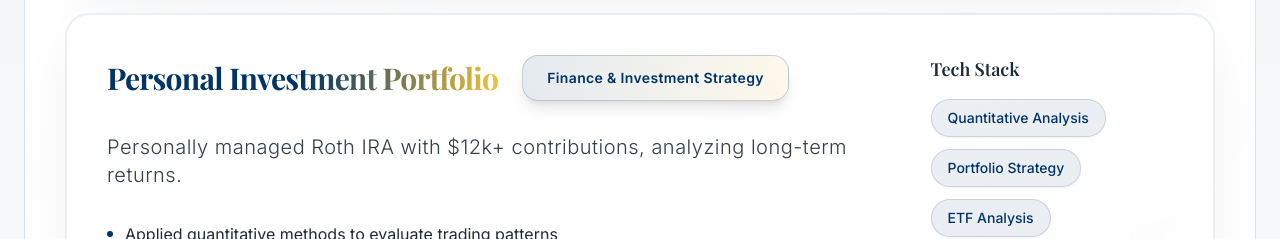
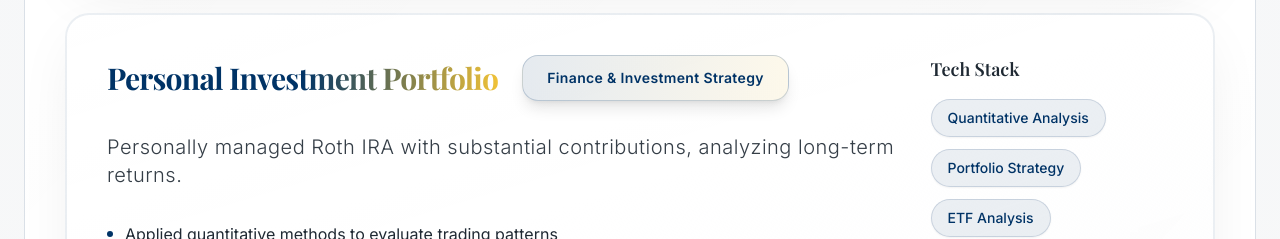
Before and after one commit to Ar1377/scroll-and-shine-resume, a React (Vite) app: page / in a window 1280 px wide. Shown: the part 3080-3319 px from the top of the page. Built offline with nearby package versions, Linux system fonts and the light colour scheme; the HTML template or start-up script is replaced by a standard one.

Commit message:
Refactor: Remove investment amount

```diff
--- a/src/components/ExperienceSection.tsx
+++ b/src/components/ExperienceSection.tsx
@@ -48,7 +48,7 @@ const ExperienceSection = () => {
     {
       title: 'Personal Investment Portfolio',
       role: 'Finance & Investment Strategy',
-      description: 'Personally managed Roth IRA with $12k+ contributions, analyzing long-term returns.',
+      description: 'Personally managed Roth IRA with substantial contributions, analyzing long-term returns.',
       technologies: ['Quantitative Analysis', 'Portfolio Strategy', 'ETF Analysis'],
       highlights: [
         'Applied quantitative methods to evaluate trading patterns',
```
